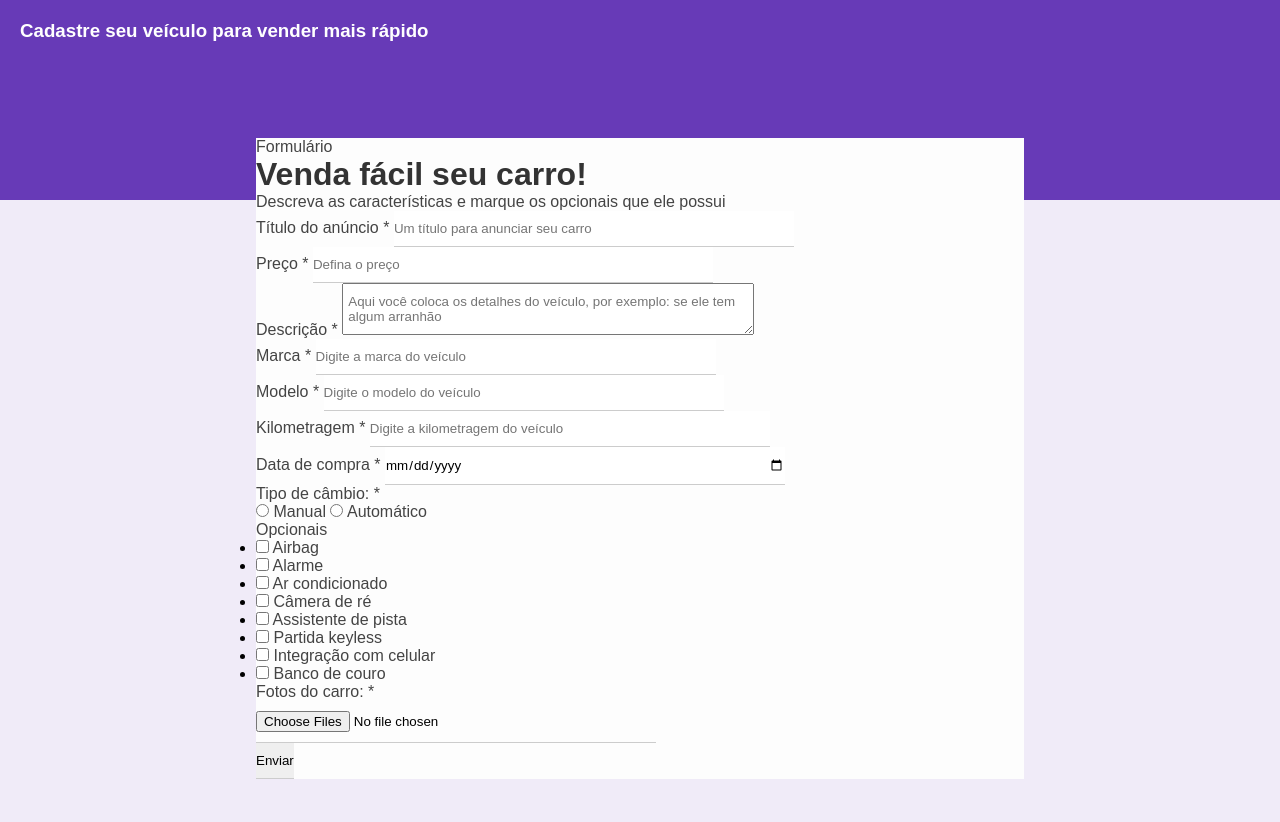
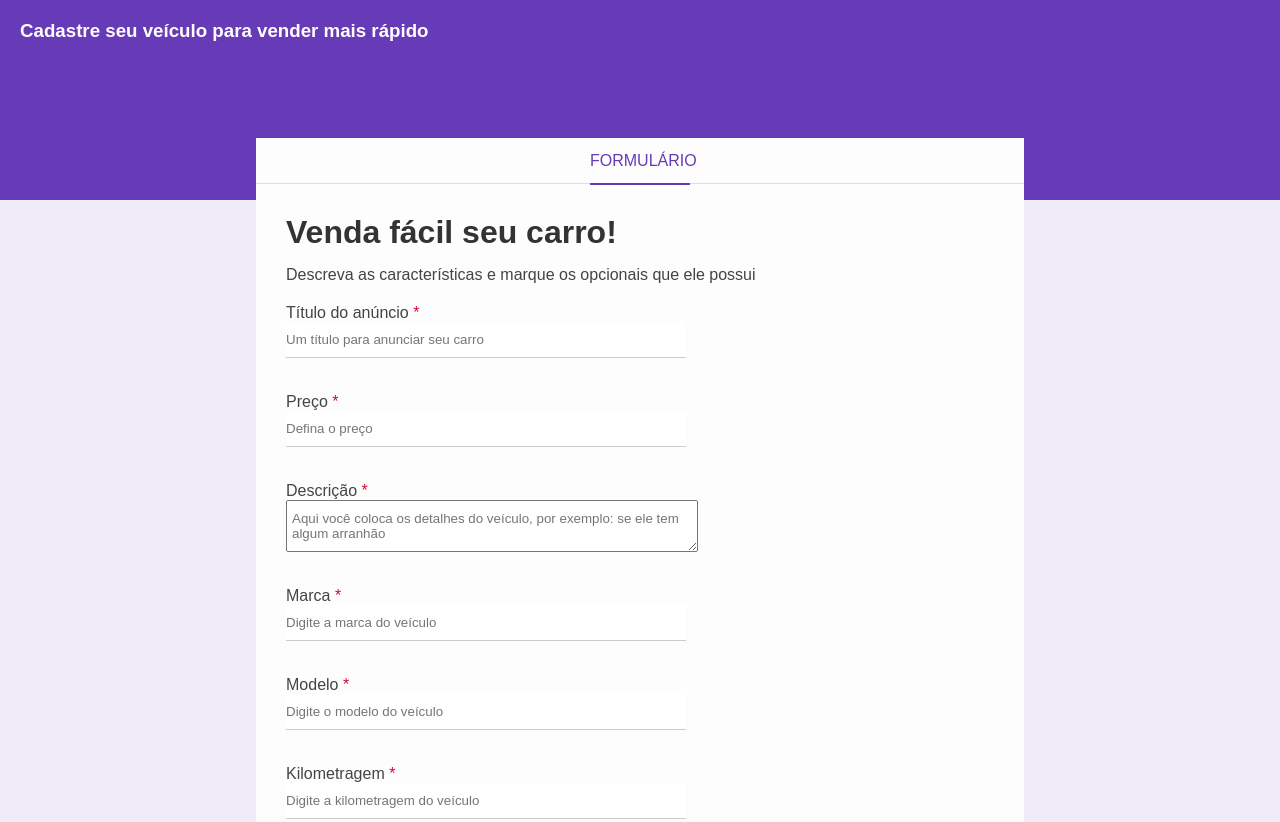
Before and after one commit to alexandrerogeriosn93/project-html-css-form-sales-car, a plain HTML site: page index.html in a window 1280 px wide. Shown: the top 822 px of the page. Drawn offline with Linux system fonts and the light colour scheme.

Commit message:
feat: add final css and concluding the project

```diff
--- a/assets/css/styles.css
+++ b/assets/css/styles.css
@@ -57,3 +57,75 @@ textarea {
   position: relative;
   top: -62px;
 }
+
+.form-header {
+  border-bottom: solid 1px #dfdfdf;
+  height: 45px;
+}
+
+.form-header p {
+  color: #673ab7;
+  border-bottom: solid 2px #673ab7;
+  width: 100px;
+  text-align: center;
+  margin: 0 auto;
+  text-transform: uppercase;
+  height: 45px;
+  line-height: 45px;
+}
+
+.form-body {
+  padding: 30px;
+}
+
+.form-title {
+  margin-bottom: 15px;
+}
+
+.form-body p {
+  margin-bottom: 20px;
+}
+
+.required-field {
+  color: #d80835;
+}
+
+.box-input {
+  margin-bottom: 35px;
+}
+
+.block {
+  display: block;
+}
+
+.optional-box {
+  display: inline-block;
+  margin-right: 30px;
+  margin: 0 30px 30px 0;
+}
+
+.optional-list li {
+  list-style: none;
+  margin-bottom: 5px;
+}
+
+.box-input p {
+  margin-bottom: 15px;
+}
+
+.btn-submit {
+  background-color: #673ab7;
+  color: #fff;
+  border: solid 2px transparent;
+  width: 150px;
+  height: 50px;
+  cursor: pointer;
+  text-transform: uppercase;
+  transition: 0.5s;
+}
+
+.btn-submit:hover {
+  background-color: #fff;
+  border-color: #673ab7;
+  color: #673ab7;
+}
```
